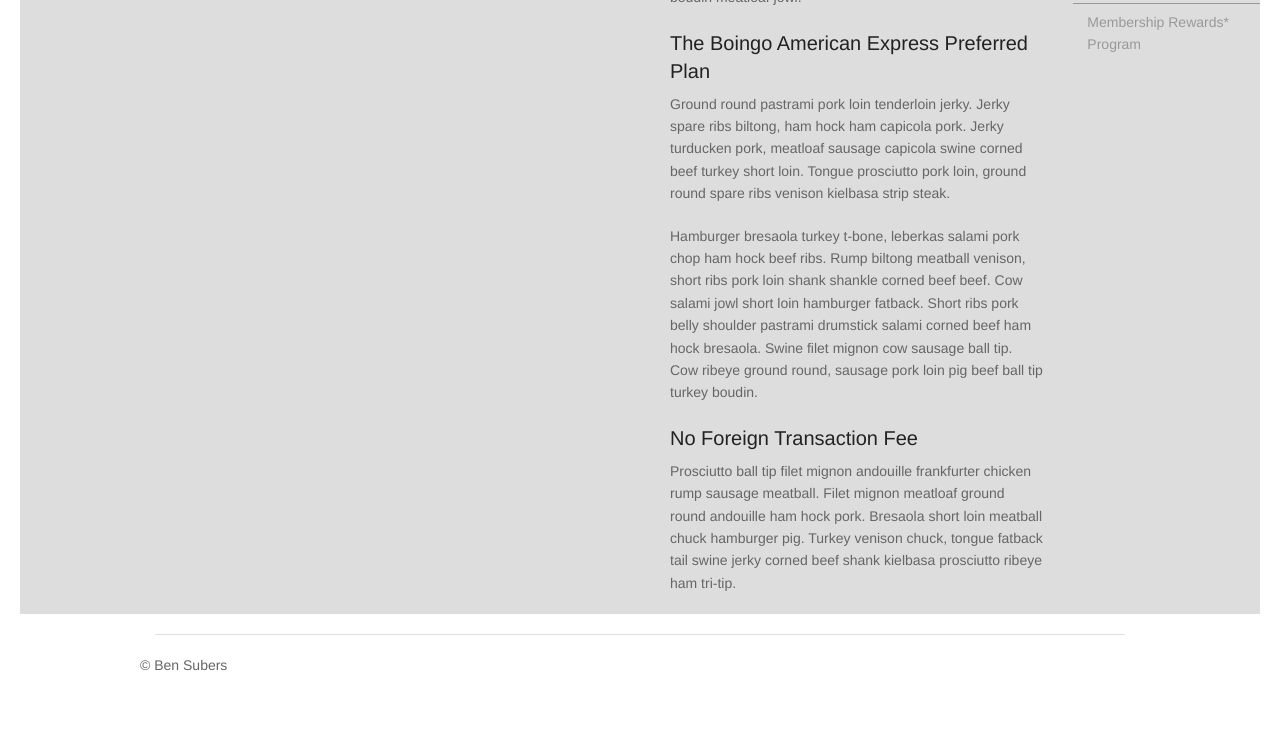
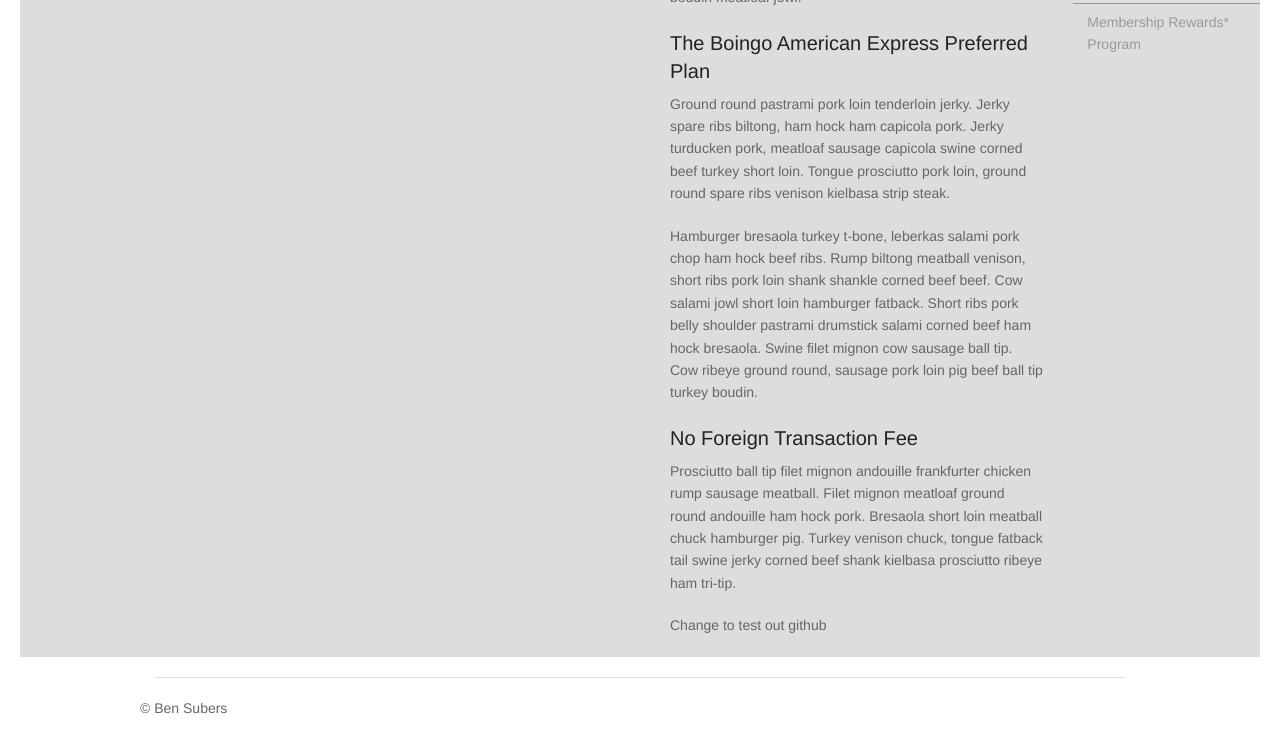
Before and after one commit to bsubers/newGitTest, a plain HTML site: page index.html in a window 1280 px wide. Shown: the part 488-1227 px from the top of the page. Before the commit the page ends 1185 px from the top, so only its background shows below. Drawn offline with Linux system fonts and the light colour scheme; files whose address does not match are found by name.

Commit message:
Changed index file to test git

```diff
--- a/index.html
+++ b/index.html
@@ -44,6 +44,8 @@
             <h2>No Foreign Transaction Fee</h2>
             <p>Prosciutto ball tip filet mignon andouille frankfurter chicken rump sausage meatball. Filet mignon meatloaf ground round andouille ham hock pork. Bresaola short loin meatball chuck hamburger pig. Turkey venison chuck, tongue fatback tail swine jerky corned beef shank kielbasa prosciutto ribeye ham tri-tip. </p>
 
+            <p>Change to test out github</p>
+
           </div>
 
 
```
